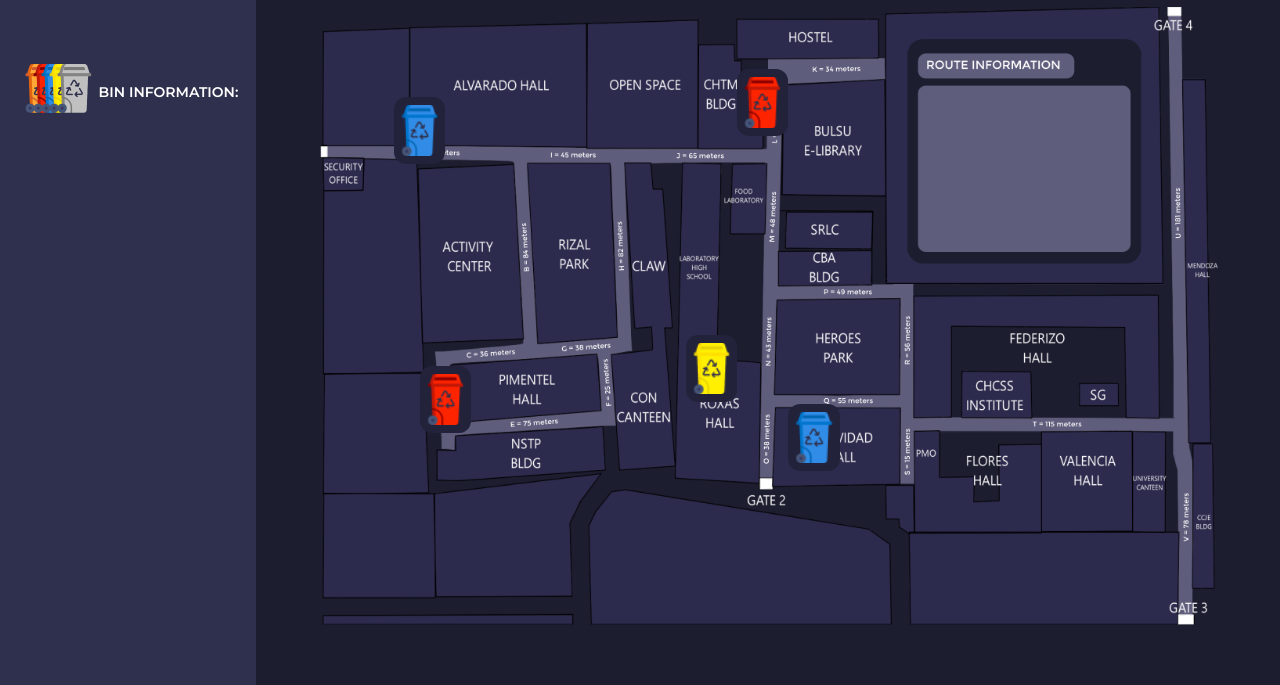
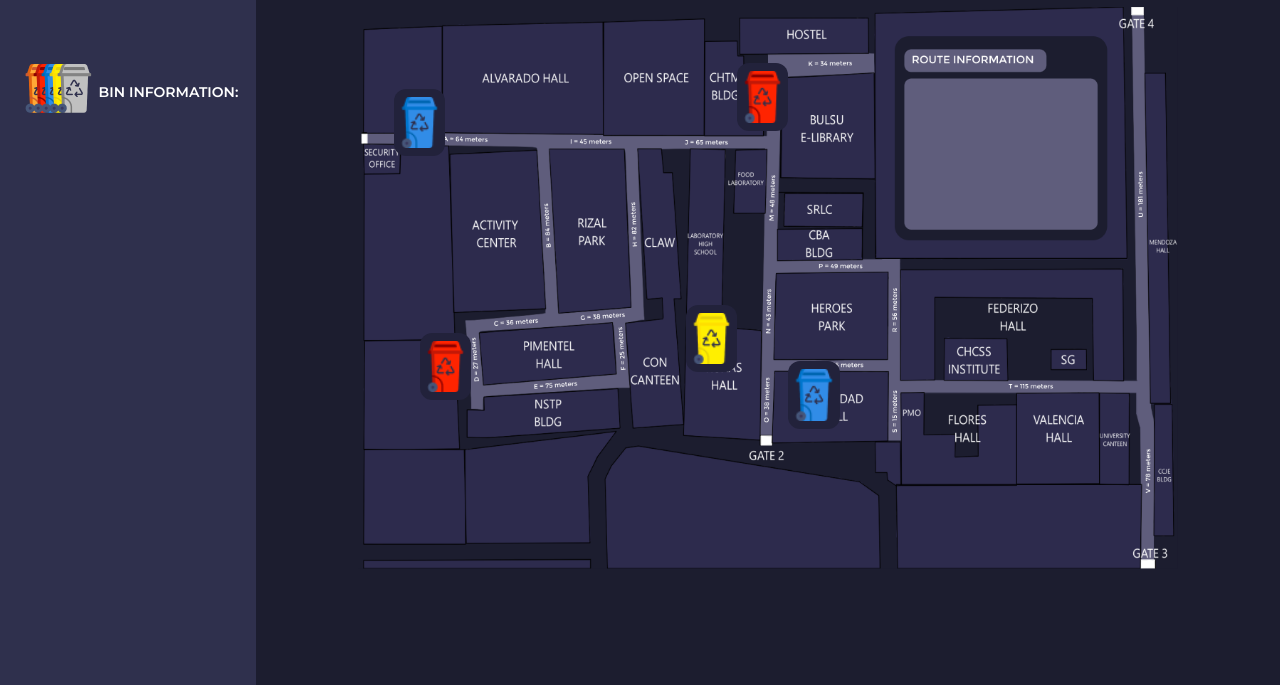
Before and after one commit to Khyledelacruz/ATIS-DASHBOARD-P1, a plain HTML site: page index.html in a window 1280 px wide. Shown: the part 115-800 px from the top of the page. Drawn offline with nearby package versions, Linux system fonts and the light colour scheme.

Commit message:
Update index.html

```diff
--- a/index.html
+++ b/index.html
@@ -388,7 +388,7 @@
             <!-- BULSU MAP START -->
             <div class="w-full flex justify-center">
               <img
-                class="w-[88%]"
+                class="w-[80%]"
                 src="images/map/Map.png"
                 alt=""
               />
```
